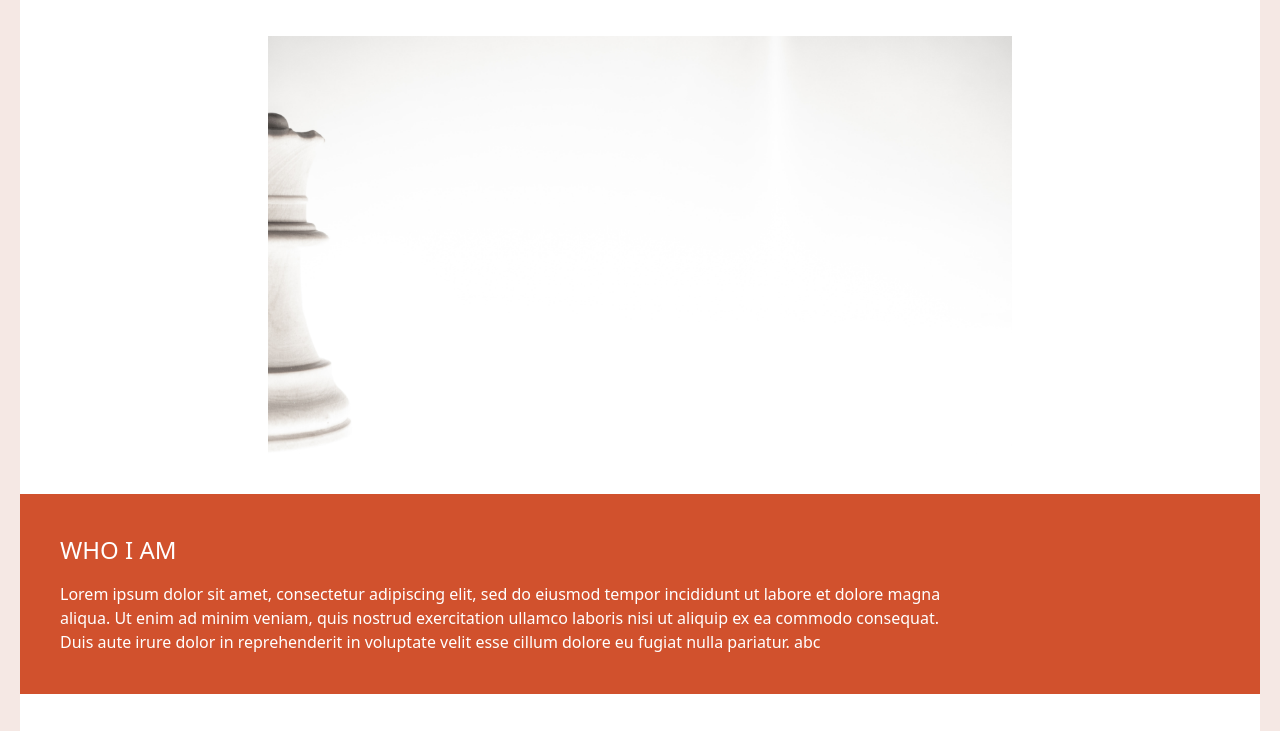
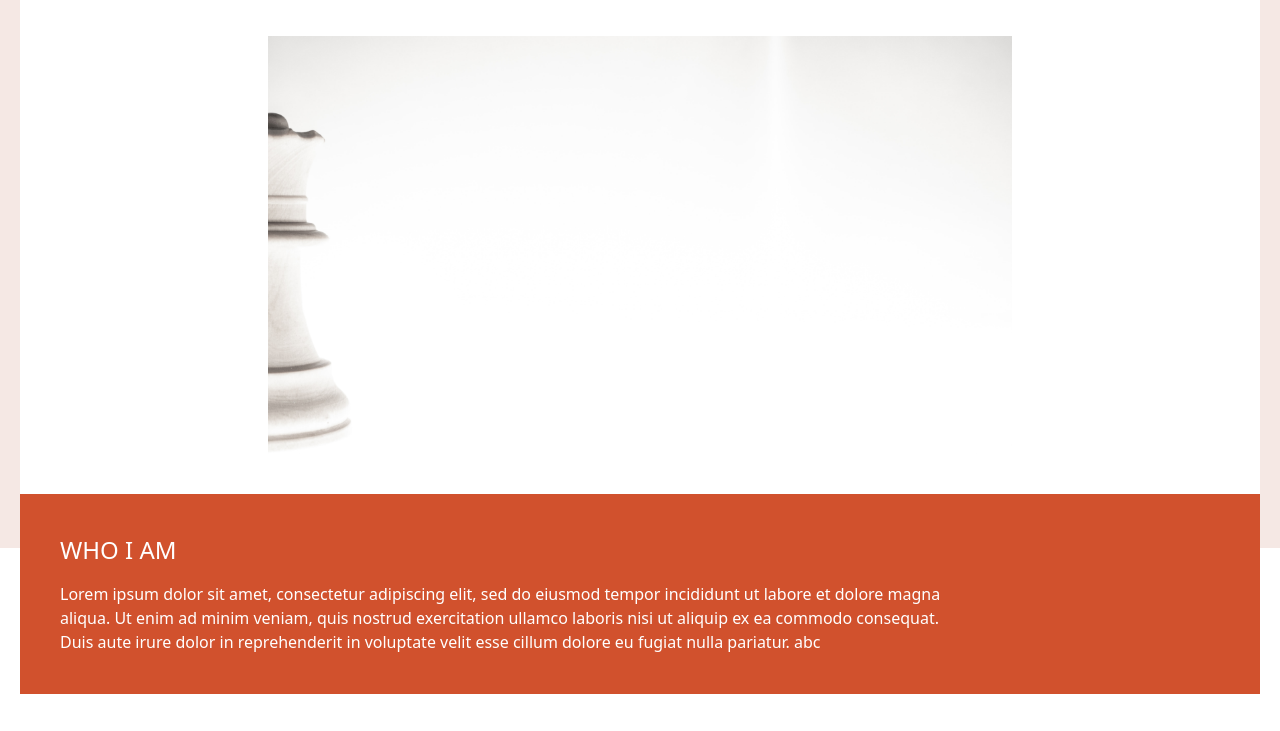
Before and after one commit to Uzayn/Portfolio, a website: page about.html in a window 1280 px wide. Shown: the part 252-983 px from the top of the page. Drawn offline with nearby package versions, Linux system fonts and the light colour scheme.

Commit message:
update about page

```diff
--- a/about.html
+++ b/about.html
@@ -29,7 +29,7 @@
 
 
 <body>
-    <div class="bg-[#F5E8E4]  bg-blend-multiply">
+    <div class="bg-[#F5E8E4] w-screen h-screen bg-blend-multiply">
 
         <div class="text-center py-14 bg-[#D1512D]">
             <div class="text-lg font-semibold flex justify-center">
@@ -71,7 +71,7 @@
         </div>
 
 
-
+        <footer>
             <div class="bg-black text-white font-extralight p-10 text-center">
                 <div>
                     Huzain 2022
@@ -94,6 +94,8 @@
                 </div>
             </div> -->
             </div>
+        </footer>
+
     </div>
 </body>
 
```
Lines whose indentation alone changed are shown as unchanged.
